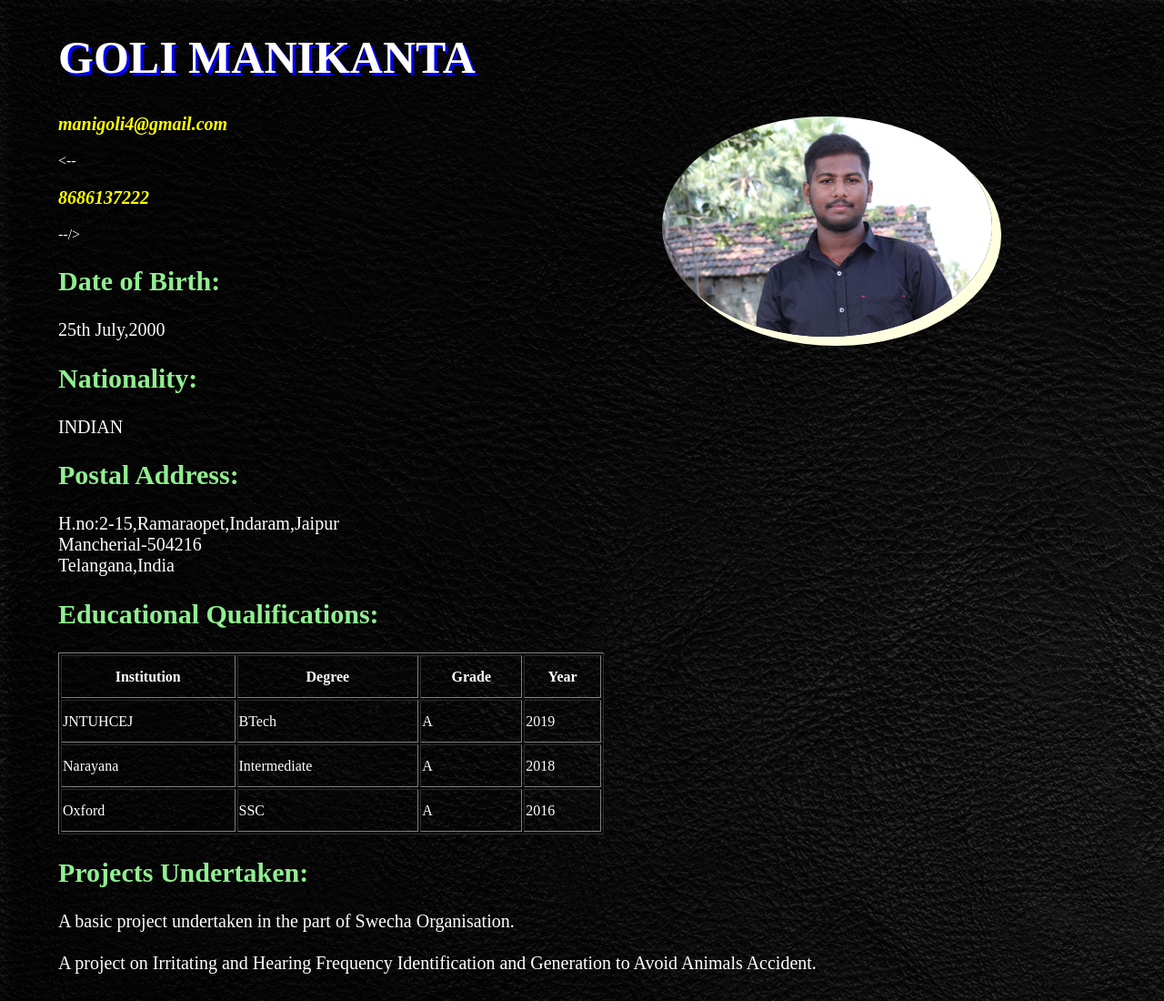
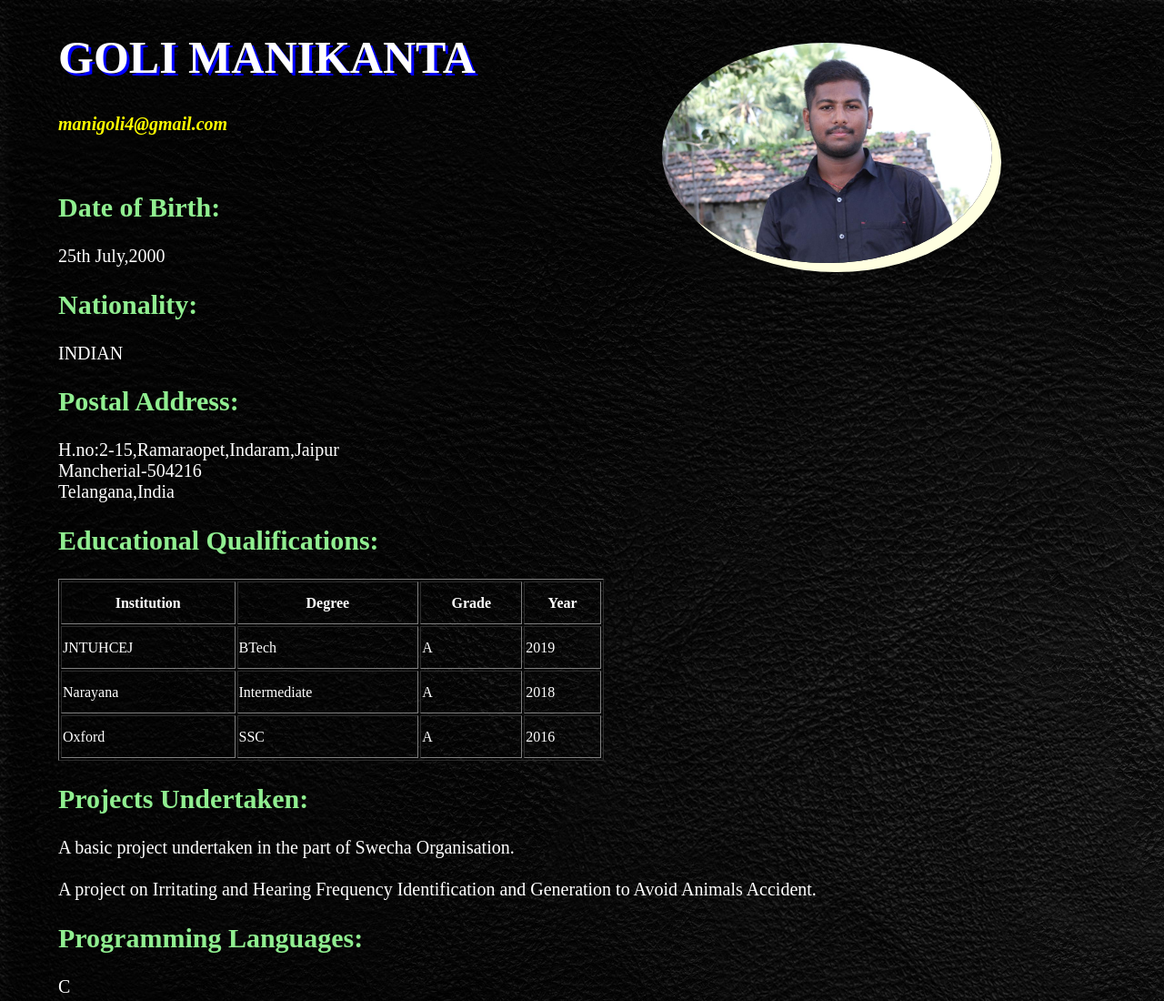
Before and after one commit to manikantagoli/manikantagoli.github.io, a plain HTML site: page index.html in a window 1280 px wide. Shown: the top 1100 px of the page at 91% size. Drawn offline with Linux system fonts and the light colour scheme.

Commit message:
Update index.html

```diff
--- a/index.html
+++ b/index.html
@@ -7,7 +7,7 @@
 <body text="white">
 <h1 style="text-shadow: 3px 3px blue" color="white">GOLI MANIKANTA</h1>
 <P align='' style="color: yellow"><b><em>manigoli4@gmail.com</b></em></P>
-<--<p align="" style="color: yellow"><em><b>8686137222</b></em></p>--/>
+
 <img src="mani.jpg" alt="My Pic" align="right" height="200" width="300"><br>
 <style>
 	h1:hover {
```
